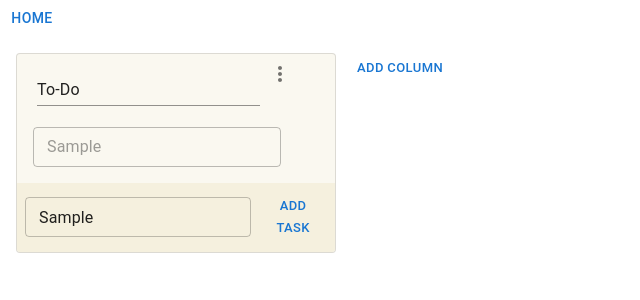
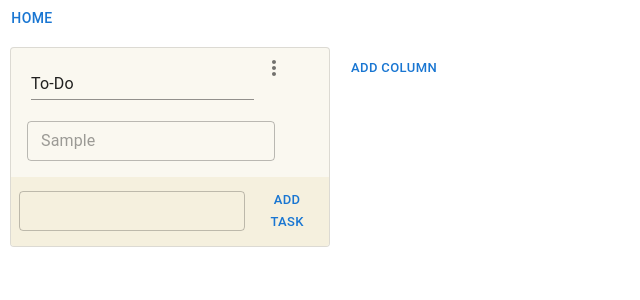
Before and after one commit to Hima11/Kanban, a React (Create React App) app: page /kanban in a window 1280 px wide. Both pictures are taken after typing "Sample" into the empty fields and a click on the button "ADD TASK". Shown: the top 300 px of the page, without its empty margins (0-640 px from the left). Built offline with nearby package versions, Linux system fonts and the light colour scheme.

Commit message:
Bug fixes in drag and drop

```diff
--- a/src/Kanban.jsx
+++ b/src/Kanban.jsx
@@ -1,8 +1,7 @@
 import React from 'react';
-import { Box, Card, Breadcrumbs, CardActions, CardContent, CardHeader, Button, TextField, Divider, IconButton, Menu, MenuItem } from '@mui/material';
+import { Box, Card, CardActions, CardContent, TextField, Menu, MenuItem, Button, IconButton } from '@mui/material';
 import MoreVertIcon from '@mui/icons-material/MoreVert';
-import Draggable from 'react-draggable';
-import { Link, useNavigate } from 'react-router-dom';
+import { useNavigate } from 'react-router-dom';
 
 const Kanban = () => {
   const navigate = useNavigate()
@@ -13,6 +12,11 @@ const Kanban = () => {
   const [newColumn, setNewColumn] = React.useState('')
   const [anchorEl, setanchorEl] = React.useState(null)
   const [selectedCardIndex, setSelectedCardIndex] = React.useState('')
+  const [draggedTask, setDraggedTask] = React.useState({})
+
+  React.useEffect(() => {
+    localStorage.setItem('TaskItems', JSON.stringify(cards));
+  }, [cards])
 
   // Adds task to the column
   const addTask = (cardIndex) => {
@@ -22,8 +26,7 @@ const Kanban = () => {
       cardsCopy[cardIndex].tasks.push(task);
       setCards(cardsCopy);
       setTask('');
-      document.getElementById('task-' + cardIndex).innerHTML = '';
-      localStorage.setItem('TaskItems', JSON.stringify(cardsCopy));
+      document.getElementById('taskInput' + cardIndex).value = '';
     }
   }
 
@@ -53,7 +56,6 @@ const Kanban = () => {
     setCards(cardsCopy);
     setanchorEl(null);
     setSelectedCardIndex('');
-    localStorage.setItem('TaskItems', JSON.stringify(cardsCopy));
   }
 
   const handleClear = () => {
@@ -62,14 +64,27 @@ const Kanban = () => {
     setCards(cardsCopy);
     setanchorEl(null);
     setSelectedCardIndex('')
-    localStorage.setItem('TaskItems', JSON.stringify(cardsCopy));
   }
 
   const renameColumnName = (value, index) => {
     let cardsCopy = [...cards];
     cardsCopy[index].title = value;
     setCards(cardsCopy);
-    localStorage.setItem('TaskItems', JSON.stringify(cardsCopy));
+  }
+
+  const onTaskDrag = (task, taskIndex, cardIndex) => {
+    setDraggedTask({task: task, taskIndex: taskIndex, cardIndex: cardIndex});
+  }
+
+  const onTaskDrop = (event, cardIndex) => {
+    event.preventDefault();
+    if(Object.keys(draggedTask).length !== 0 ) {
+      let cardsCopy = [...cards];
+      cardsCopy[draggedTask.cardIndex].tasks.splice(draggedTask.taskIndex, 1);
+      cardsCopy[cardIndex].tasks.push(draggedTask.task);
+      setCards(cardsCopy);
+      setDraggedTask({});
+    }
   }
 
   return (
@@ -77,7 +92,7 @@ const Kanban = () => {
       <Button type="link" onClick={() => navigate("/")}>Home</Button>
       <div style={{ display: 'flex', flexWrap: 'wrap' }}>
         {cards.length > 0 && cards.map((card, cardIndex) =>
-          <Box key={'box-' + cardIndex} sx={{ maxWidth: '25%', marginTop: 2, marginLeft: 2 }}>
+          <div onDragOver={(event) => event.preventDefault()} onDrop={(event) => onTaskDrop(event, cardIndex)} key={'div-' + cardIndex} style={{ maxWidth: '25%', marginTop: 10, marginLeft: 10 }}>
             <Card key={'card-' + cardIndex} style={{ backgroundColor: '#faf8f0' }} variant="outlined">
               <TextField variant="standard" defaultValue={card.title} size='large' onChange={(event) => renameColumnName(event.target.value, cardIndex)} style={{ width: '70%', paddingLeft: 20, paddingTop: 20 }} />
               <IconButton aria-label="settings" onClick={(event) => handleClick(event, cardIndex)} style={{ justifyContent: 'right' }}>
@@ -96,20 +111,20 @@ const Kanban = () => {
 
               <CardContent key={'cardContent-' + cardIndex} style={{ overflow: 'auto', maxHeight: 200 }}>
                 {card.tasks && card.tasks.length > 0 && card.tasks.map((task, index) =>
-                  <Draggable>
-                    <TextField key={'txt-' + index} style={{ paddingTop: 5 }} size='small' id={index} defaultValue={task} disabled />
-                  </Draggable>
+                    <div draggable="true" onDragStart={() => onTaskDrag(task, index, cardIndex)}>
+                      <TextField key={'txt-' + index} style={{ paddingTop: 5 }} size='small' id={'item' + index} defaultValue={task} disabled />
+                    </div>
                 )}
               </CardContent>
 
               <CardActions key={'cardAction-' + cardIndex} style={{ backgroundColor: '#f5f0de' }}>
-                <TextField id={'task-' + cardIndex} size='small' onChange={(event) => setTask(event.target.value)} />
+                <TextField id={'taskInput' + cardIndex} size='small' onChange={(event) => setTask(event.target.value)} />
                 <Button size="small" color="primary" onClick={() => addTask(cardIndex)}>
                   Add Task
                 </Button>
               </CardActions>
             </Card>
-          </Box>)}
+          </div>)}
         <Box sx={{ maxWidth: 300, paddingLeft: 2, paddingTop: 2 }}>
           {isNewColumn ?
             <div>
```
